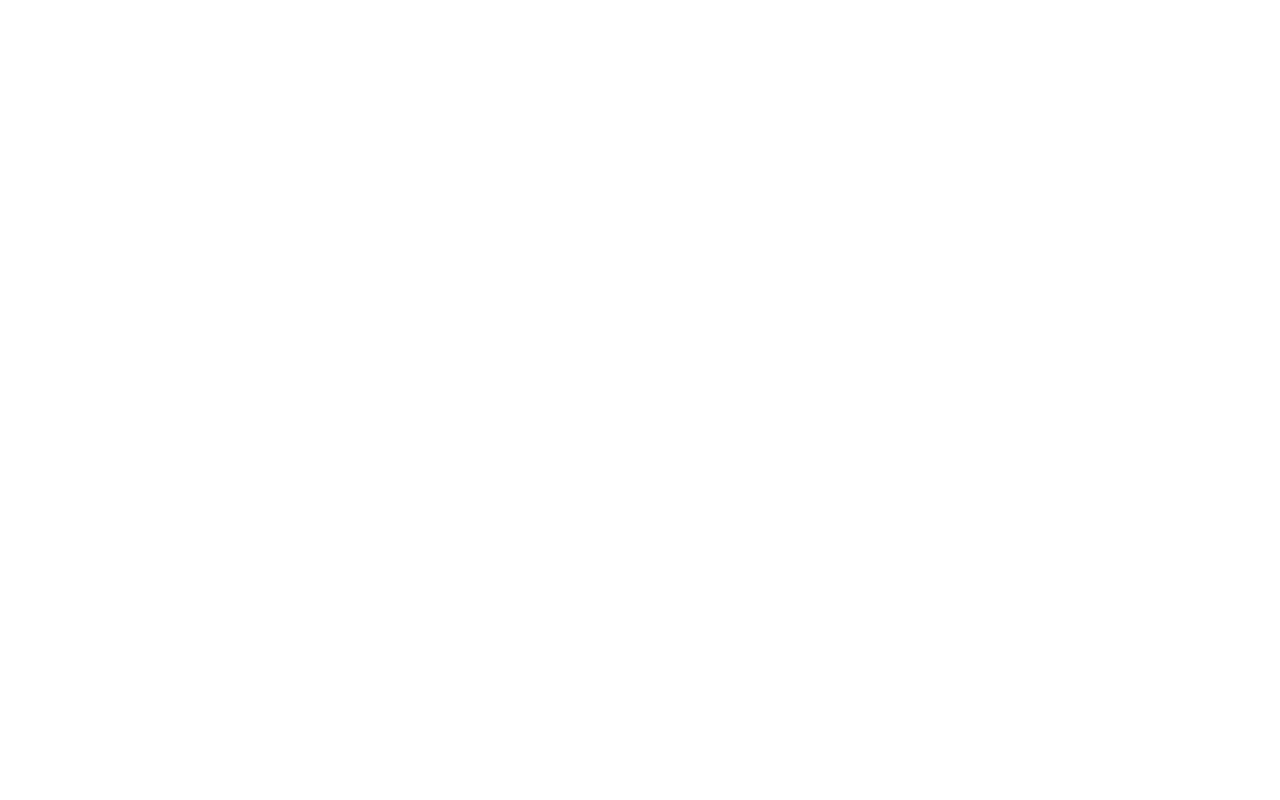
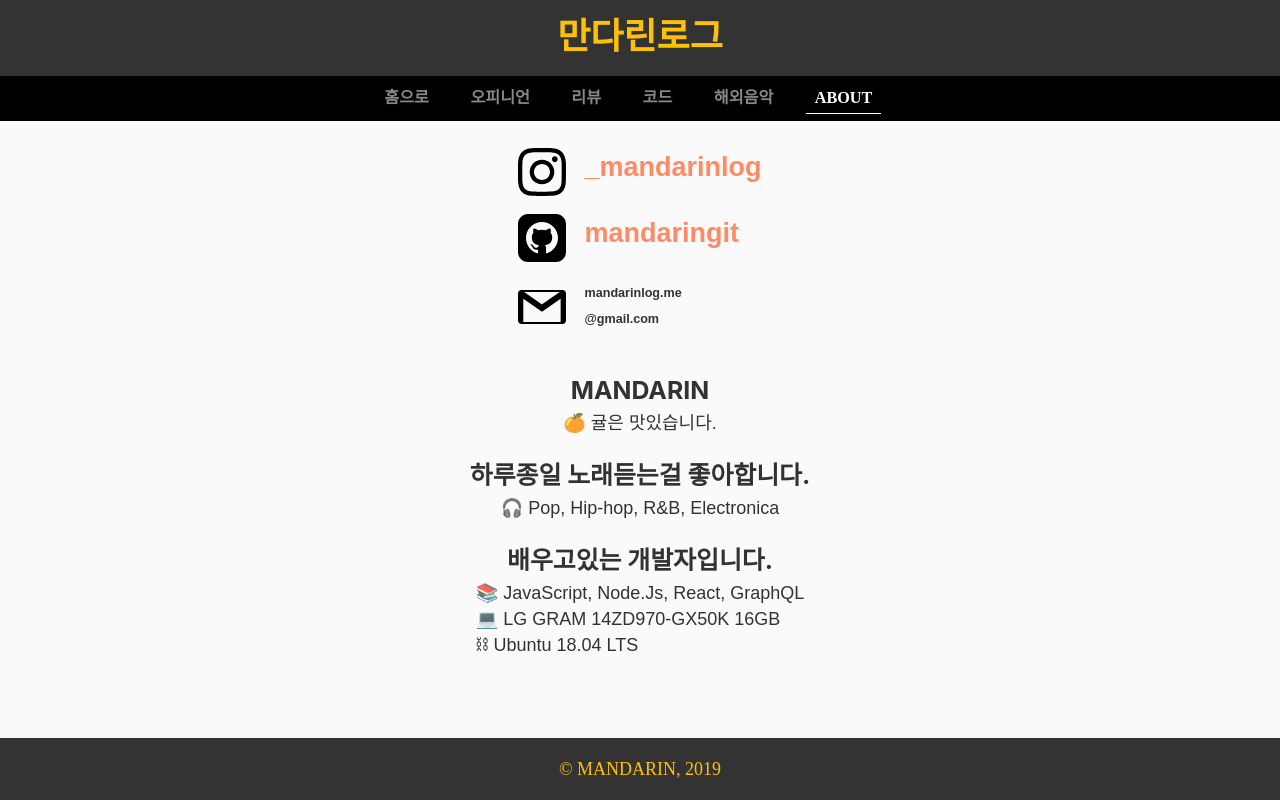
Before and after one commit to mandaringit/mandarinlog, a Gatsby site: page /about in a window 1280 px wide. Before the commit this address had no page. Built offline with nearby package versions, Linux system fonts and the light colour scheme; Gatsby itself is replaced by a stand-in of ours; some packages are replaced by stand-ins of ours; a web font is replaced by a local one.

Commit message:
About 페이지 추가

```diff
--- a/src/components/nav.js
+++ b/src/components/nav.js
@@ -12,6 +12,7 @@ const ExtendedNav = styled.nav`
 const activeClassName = "active"
 
 const NavLink = styled(Link).attrs({ activeClassName })`
+  padding: 0.3rem 0.5rem;
   @import url("https://fonts.googleapis.com/css?family=Noto+Sans+KR|Song+Myung");
   font-family: "Song Myung", serif;
   color: #888888;
@@ -70,6 +71,9 @@ const Nav = () => {
         <NavItem>
           <NavLink to="/music">해외음악</NavLink>
         </NavItem>
+        <NavItem>
+          <NavLink to="/about">ABOUT</NavLink>
+        </NavItem>
       </NavList>
     </ExtendedNav>
   )
--- /dev/null
+++ b/src/pages/about.js
@@ -0,0 +1,114 @@
+import React from "react"
+import PageLayout from "../components/Layout/pageLayout"
+import SEO from "../components/SEO"
+import styled from "styled-components"
+import { InstagramLogo, GithubLogo, GmailLogo } from "../styles/icons"
+
+const Wrapper = styled.div`
+  padding: 0;
+  margin: 0 auto;
+  display: flex;
+  flex-direction: column;
+  justify-content: center;
+  align-items: center;
+`
+
+const AccountWrapper = styled.div`
+  margin-bottom: 2rem;
+`
+
+const SnsWrapper = styled.div`
+  display: flex;
+  flex-wrap: wrap;
+  align-items: center;
+  padding: 0.5rem 0rem;
+`
+
+const ExtnedAnchor = styled.a`
+  text-decoration: none;
+  font-size: 1.5rem;
+  font-weight: bold;
+  min-height: 2rem;
+  margin-left: 1rem;
+`
+
+const MailAddress = styled.div`
+  font-size: 0.7rem;
+  font-weight: bold;
+  /* min-height: 2rem; */
+  margin-left: 1rem;
+`
+
+const Title = styled.h3`
+  margin-bottom: 0.3rem;
+`
+const Text = styled.p``
+
+const About = () => {
+  return (
+    <PageLayout>
+      <SEO
+        title="ABOUT"
+        description="만다린로그에 대하여"
+        pathname="/about"
+        keywords={["어바웃", "만다린로그"]}
+      />
+      <Wrapper>
+        <AccountWrapper>
+          <SnsWrapper>
+            <InstagramLogo />
+            <ExtnedAnchor href="https://www.instagram.com/_mandarinlog/">
+              _mandarinlog
+            </ExtnedAnchor>
+          </SnsWrapper>
+          <SnsWrapper>
+            <GithubLogo />
+            <ExtnedAnchor href="https://github.com/mandaringit">
+              mandaringit
+            </ExtnedAnchor>
+          </SnsWrapper>
+          <SnsWrapper>
+            <GmailLogo />
+            <div>
+              <MailAddress>mandarinlog.me</MailAddress>
+              <MailAddress>@gmail.com</MailAddress>
+            </div>
+          </SnsWrapper>
+        </AccountWrapper>
+        <Title>MANDARIN</Title>
+        <Text>
+          <span role="img" aria-label="mandarin">
+            🍊
+          </span>{" "}
+          귤은 맛있습니다.
+        </Text>
+        <Title>하루종일 노래듣는걸 좋아합니다.</Title>
+        <Text>
+          <span role="img" aria-label="listen">
+            🎧
+          </span>{" "}
+          Pop, Hip-hop, R&B, Electronica
+        </Text>
+        <Title>배우고있는 개발자입니다.</Title>
+        <Text>
+          <span role="img" aria-label="stack">
+            📚
+          </span>{" "}
+          JavaScript, Node.Js, React, GraphQL
+          <br />
+          <span role="img" aria-label="notebook">
+            💻
+          </span>{" "}
+          LG GRAM 14ZD970-GX50K 16GB
+          <br />
+          <span role="img" aria-label="os">
+            ⛓
+          </span>{" "}
+          Ubuntu 18.04 LTS
+        </Text>
+      </Wrapper>
+    </PageLayout>
+  )
+}
+
+export default About
--- a/src/pages/index.js
+++ b/src/pages/index.js
@@ -14,7 +14,7 @@ const IndexPage = () => {
         title="홈"
         description="만다린로그 홈페이지"
         pathname="/"
-        keywords={["홈,만다린로그"]}
+        keywords={["홈", "만다린로그"]}
       />
       <MainGrid />
       {/* <MainOpinion /> */}
--- a/src/styles/icons.js
+++ b/src/styles/icons.js
@@ -10,3 +10,36 @@ export const StackIcon = () => (
     <path d="M21.698 10.658l2.302 1.342-12.002 7-11.998-7 2.301-1.342 9.697 5.658 9.7-5.658zm-9.7 10.657l-9.697-5.658-2.301 1.343 11.998 7 12.002-7-2.302-1.342-9.7 5.657zm12.002-14.315l-12.002-7-11.998 7 11.998 7 12.002-7z" />
   </svg>
 )
+
+export const InstagramLogo = () => (
+  <svg
+    xmlns="http://www.w3.org/2000/svg"
+    width="48"
+    height="48"
+    viewBox="0 0 24 24"
+  >
+    <path d="M12 2.163c3.204 0 3.584.012 4.85.07 3.252.148 4.771 1.691 4.919 4.919.058 1.265.069 1.645.069 4.849 0 3.205-.012 3.584-.069 4.849-.149 3.225-1.664 4.771-4.919 4.919-1.266.058-1.644.07-4.85.07-3.204 0-3.584-.012-4.849-.07-3.26-.149-4.771-1.699-4.919-4.92-.058-1.265-.07-1.644-.07-4.849 0-3.204.013-3.583.07-4.849.149-3.227 1.664-4.771 4.919-4.919 1.266-.057 1.645-.069 4.849-.069zm0-2.163c-3.259 0-3.667.014-4.947.072-4.358.2-6.78 2.618-6.98 6.98-.059 1.281-.073 1.689-.073 4.948 0 3.259.014 3.668.072 4.948.2 4.358 2.618 6.78 6.98 6.98 1.281.058 1.689.072 4.948.072 3.259 0 3.668-.014 4.948-.072 4.354-.2 6.782-2.618 6.979-6.98.059-1.28.073-1.689.073-4.948 0-3.259-.014-3.667-.072-4.947-.196-4.354-2.617-6.78-6.979-6.98-1.281-.059-1.69-.073-4.949-.073zm0 5.838c-3.403 0-6.162 2.759-6.162 6.162s2.759 6.163 6.162 6.163 6.162-2.759 6.162-6.163c0-3.403-2.759-6.162-6.162-6.162zm0 10.162c-2.209 0-4-1.79-4-4 0-2.209 1.791-4 4-4s4 1.791 4 4c0 2.21-1.791 4-4 4zm6.406-11.845c-.796 0-1.441.645-1.441 1.44s.645 1.44 1.441 1.44c.795 0 1.439-.645 1.439-1.44s-.644-1.44-1.439-1.44z" />
+  </svg>
+)
+
+export const GithubLogo = () => (
+  <svg
+    xmlns="http://www.w3.org/2000/svg"
+    width="48"
+    height="48"
+    viewBox="0 0 24 24"
+  >
+    <path d="M19 0h-14c-2.761 0-5 2.239-5 5v14c0 2.761 2.239 5 5 5h14c2.762 0 5-2.239 5-5v-14c0-2.761-2.238-5-5-5zm-4.466 19.59c-.405.078-.534-.171-.534-.384v-2.195c0-.747-.262-1.233-.55-1.481 1.782-.198 3.654-.875 3.654-3.947 0-.874-.312-1.588-.823-2.147.082-.202.356-1.016-.079-2.117 0 0-.671-.215-2.198.82-.64-.18-1.324-.267-2.004-.271-.68.003-1.364.091-2.003.269-1.528-1.035-2.2-.82-2.2-.82-.434 1.102-.16 1.915-.077 2.118-.512.56-.824 1.273-.824 2.147 0 3.064 1.867 3.751 3.645 3.954-.229.2-.436.552-.508 1.07-.457.204-1.614.557-2.328-.666 0 0-.423-.768-1.227-.825 0 0-.78-.01-.055.487 0 0 .525.246.889 1.17 0 0 .463 1.428 2.688.944v1.489c0 .211-.129.459-.528.385-3.18-1.057-5.472-4.056-5.472-7.59 0-4.419 3.582-8 8-8s8 3.581 8 8c0 3.533-2.289 6.531-5.466 7.59z" />
+  </svg>
+)
+
+export const GmailLogo = () => (
+  <svg
+    width="48"
+    height="48"
+    xmlns="http://www.w3.org/2000/svg"
+    viewBox="0 0 24 24"
+  >
+    <path d="M22.288 21h-20.576c-.945 0-1.712-.767-1.712-1.712v-13.576c0-.945.767-1.712 1.712-1.712h20.576c.945 0 1.712.767 1.712 1.712v13.576c0 .945-.767 1.712-1.712 1.712zm-10.288-6.086l-9.342-6.483-.02 11.569h18.684v-11.569l-9.322 6.483zm8.869-9.914h-17.789l8.92 6.229s6.252-4.406 8.869-6.229z" />
+  </svg>
+)
```
